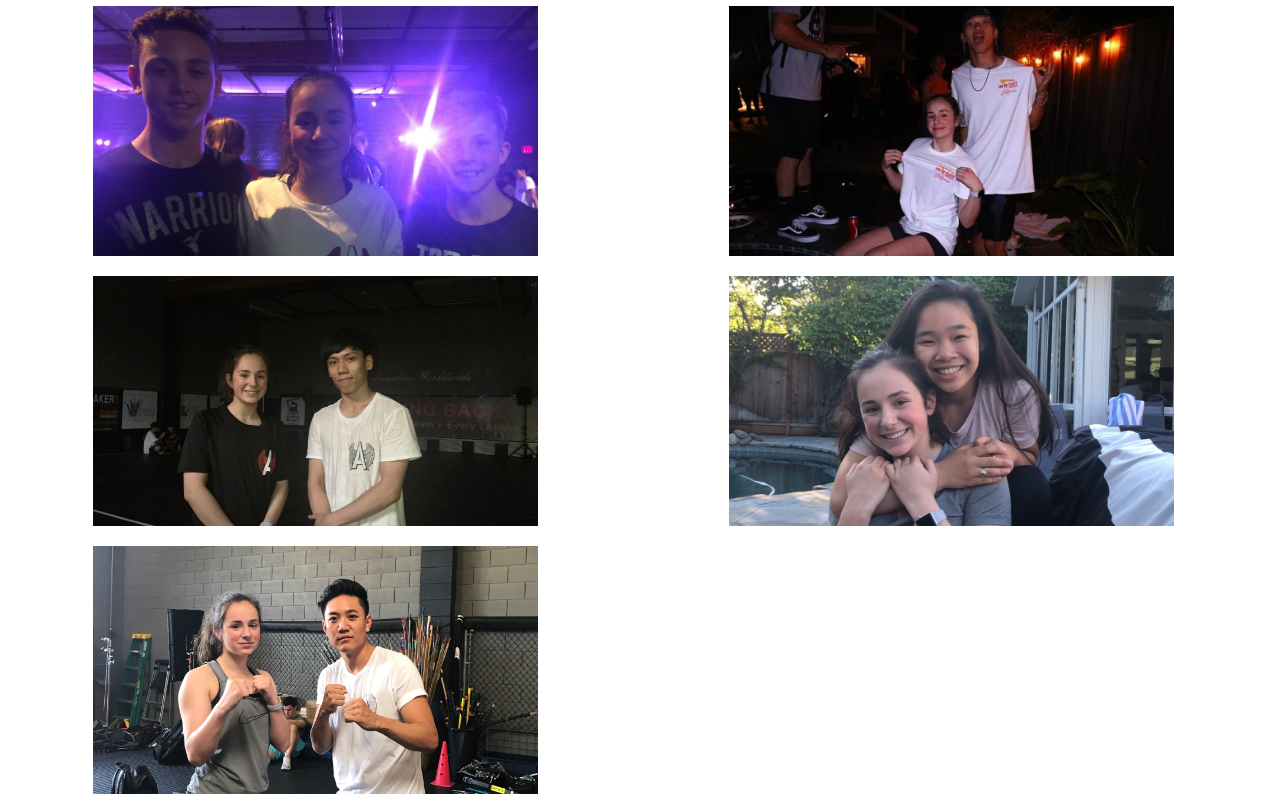
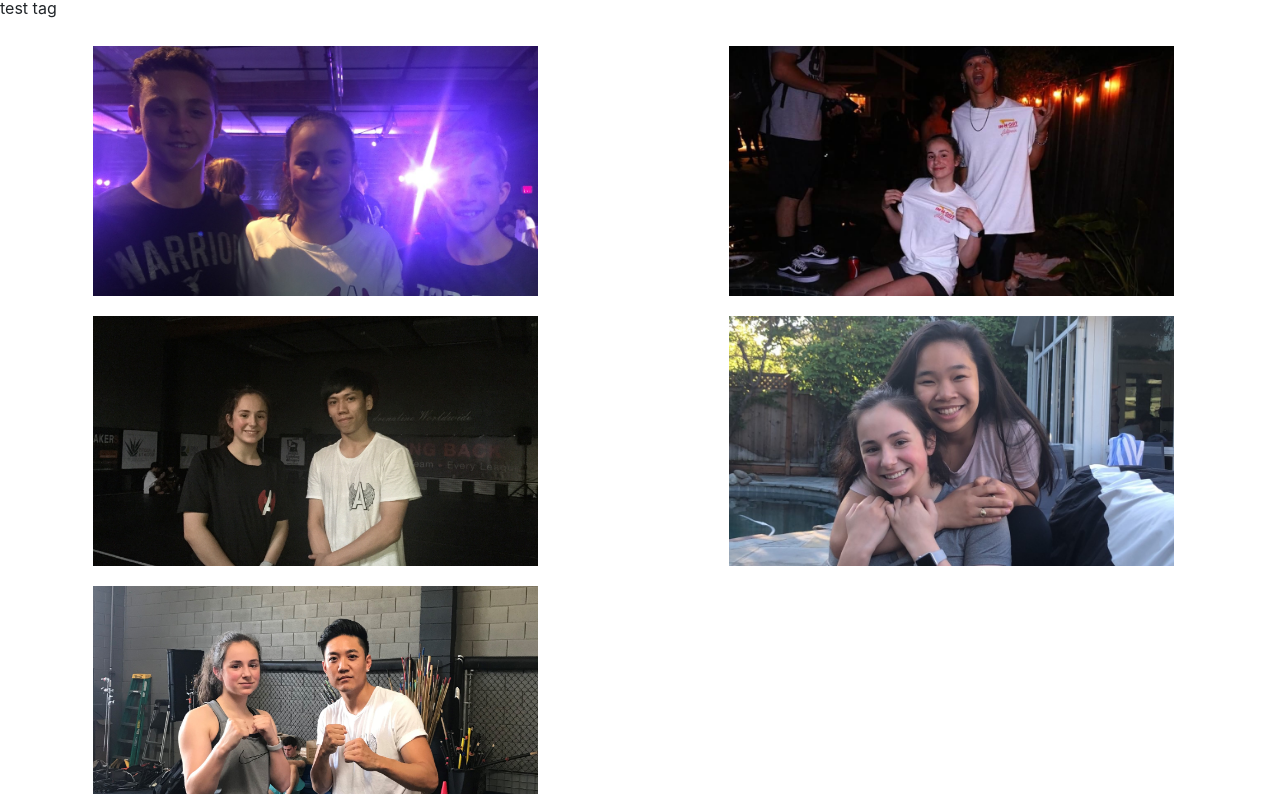
Before and after one commit to oliviarando/personalwebsite1.0, a plain HTML site: page adrenaline2018.html in a window 1280 px wide. Shown: the part 251-1045 px from the top of the page. Drawn offline with nearby package versions, Linux system fonts and the light colour scheme.

Commit message:
test commit
not sure what's going on here

```diff
--- a/adrenaline2018.html
+++ b/adrenaline2018.html
@@ -31,7 +31,7 @@
     </ul>
     </nav>
     <h1>Camp Adrenaline 2018</h1>
-
+    <p>test tag</p>
     <img src="adrenaline.jpg" width="445" height="250">
         <img src="issei.jpg" width="445" height="250">
         <img src="alex.jpg" width="445" height="250">
```
Also changed, not shown: 1 other file.
